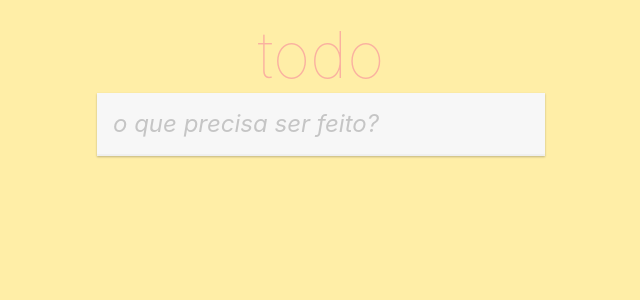
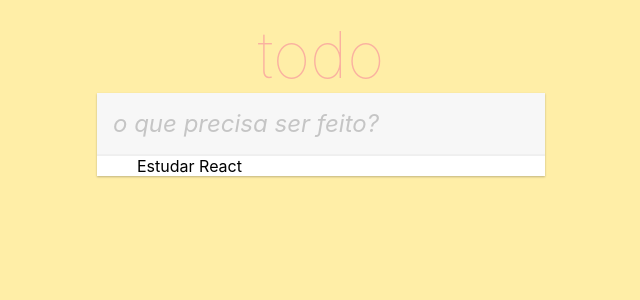
Before and after one commit to Achette/Todo_app, a React (Create React App) app: page / in a window 1280 px wide. Shown: the top 300 px of the page, without its empty margins (319-959 px from the left). Built offline with nearby package versions, Linux system fonts and the light colour scheme.

Commit message:
Added array list

```diff
--- a/src/App.js
+++ b/src/App.js
@@ -5,16 +5,28 @@ function App() {
   const ENTER_KEY = 13;
   const ESCAPE_KEY = 27;
 
+  const initialTodos = [
+    { id: 1, title: 'Estudar React', checked: false}
+  ]
+
   const [value, setValue] = useState("");
+  const [todos, setTodos] = useState(initialTodos)
+
 
   const onChangeInput = (event) => {
     setValue(event.target.value);
   };
 
   const submit = () => {
-    console.log("submit", value);
+    addTodo()
+    console.log("submit", todos);
     erase();
   };
+
+  const addTodo = () => {
+
+    setTodos([...todos, { value }])
+  }
 
   const erase = () => {
     setValue("");
@@ -42,6 +54,12 @@ function App() {
           placeholder="o que precisa ser feito?"
           onKeyDown={onKeyDown}
         />
+
+        <ul className="todo-list">
+          {todos.map((todo) => (
+            <li key={todo.id}>{todo.title} {todo.checked}</li>
+          ))}
+        </ul>
       </section>
     </section>
   );
```
